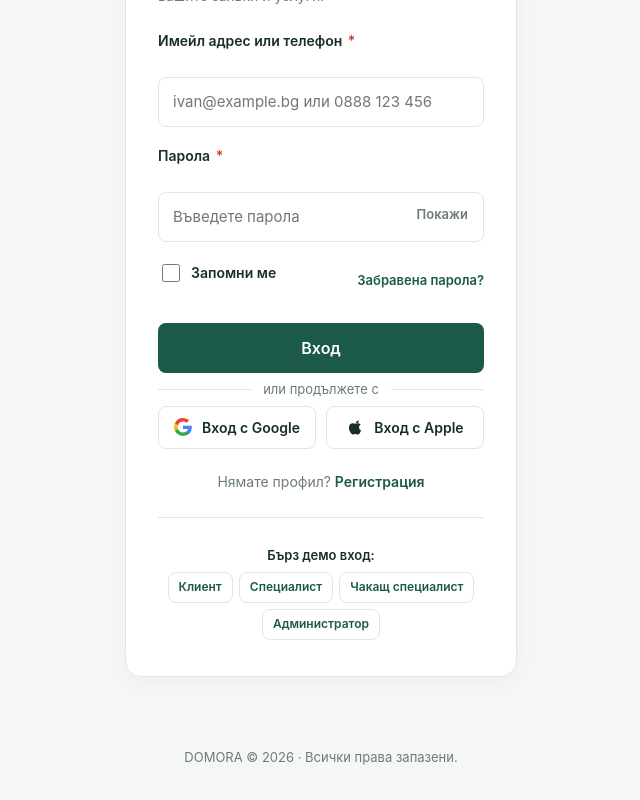
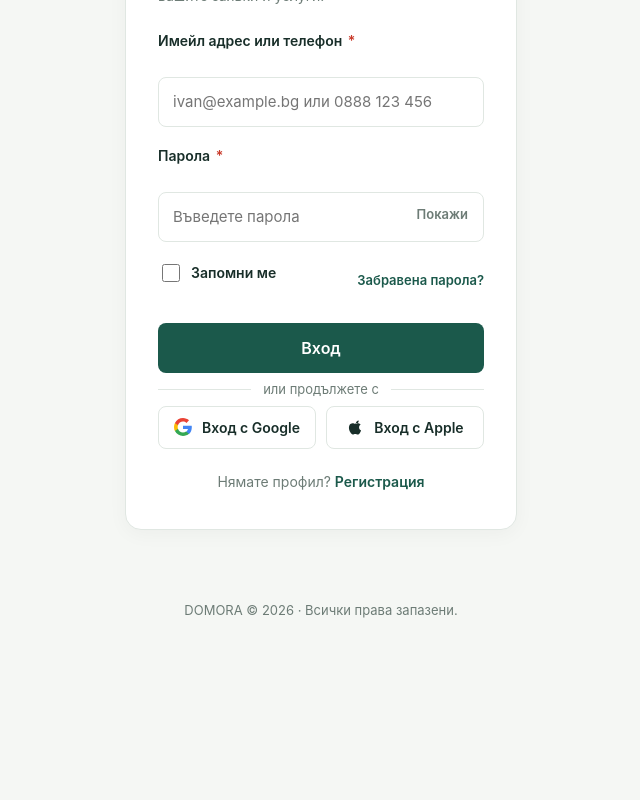
Before and after one commit to AlexzanderF/domora-app, a Next.js app: page /login in a window 1280 px wide. Shown: the part 362-1162 px from the top of the page, without its empty margins (319-959 px from the left). After the commit the page ends 1042 px from the top, so only its background shows below. Built offline with nearby package versions, Linux system fonts and the light colour scheme.

Commit message:
fix(auth): address code review findings on security, language, and component boundaries

```diff
--- a/package.json
+++ b/package.json
@@ -21,12 +21,14 @@
     "check": "npm run lint && npm run typecheck && npm run format:check && npm test"
   },
   "dependencies": {
+    "bcryptjs": "^3.0.3",
     "next": "16.3.5",
     "react": "19.3.0",
     "react-dom": "19.3.0"
   },
   "devDependencies": {
     "@playwright/test": "^1.58.0",
+    "@types/bcryptjs": "^2.4.6",
     "@types/node": "^24.0.0",
     "@types/react": "^19.0.0",
     "@types/react-dom": "^19.0.0",
--- a/src/app/(auth)/layout.tsx
+++ b/src/app/(auth)/layout.tsx
@@ -27,7 +27,7 @@ export default function AuthLayout({
             </span>
             <span>DOMORA</span>
           </Link>
-          <p className={styles.tagline}>WE TAKE CARE OF YOUR HOME</p>
+          <p className={styles.tagline}>Вашият дом. Нашата грижа.</p>
         </div>
 
         <div className={styles.card}>{children}</div>
--- a/src/app/(auth)/login/page.tsx
+++ b/src/app/(auth)/login/page.tsx
@@ -98,32 +98,6 @@ export default function LoginPage() {
       setErrorBanner("Възникна грешка при влизането в профила.");
     } finally {
       setIsSubmitting(false);
-    }
-  };
-
-  const handleQuickLogin = async (id: string, pass: string) => {
-    setIdentifier(id);
-    setPassword(pass);
-    setErrors({});
-    setErrorBanner(null);
-    setIsSubmitting(true);
-    const result = await login(id, pass, true);
-    setIsSubmitting(false);
-    if (result.success && result.user) {
-      if (
-        result.user.role === "SPECIALIST" &&
-        result.user.status === "PENDING"
-      ) {
-        router.push("/pending-approval");
-      } else if (result.user.role === "SPECIALIST") {
-        router.push("/specialist");
-      } else if (result.user.role === "ADMIN") {
-        router.push("/admin");
-      } else {
-        router.push("/");
-      }
-    } else {
-      setErrorBanner(result.error ?? "Невалиден имейл/телефон или парола.");
     }
   };
 
@@ -284,59 +258,6 @@ export default function LoginPage() {
           Регистрация
         </Link>
       </p>
-
-      <div className={styles.specialistSection}>
-        <p
-          style={{ fontWeight: 600, color: "var(--ink)", marginBottom: "8px" }}
-        >
-          Бърз демо вход:
-        </p>
-        <div
-          style={{
-            display: "flex",
-            flexWrap: "wrap",
-            gap: "6px",
-            justifyContent: "center",
-          }}
-        >
-          <button
-            type="button"
-            onClick={() => handleQuickLogin("client@domora.bg", "password123")}
-            className="secondary"
-            style={{ padding: "6px 10px", fontSize: "12px" }}
-          >
-            Клиент
-          </button>
-          <button
-            type="button"
-            onClick={() =>
-              handleQuickLogin("georgi@el-service.bg", "password123")
-            }
-            className="secondary"
-            style={{ padding: "6px 10px", fontSize: "12px" }}
-          >
-            Специалист
-          </button>
-          <button
-            type="button"
-            onClick={() =>
-              handleQuickLogin("dimitar@vik-master.bg", "password123")
-            }
-            className="secondary"
-            style={{ padding: "6px 10px", fontSize: "12px" }}
-          >
-            Чакащ специалист
-          </button>
-          <button
-            type="button"
-            onClick={() => handleQuickLogin("admin@domora.bg", "adminpassword")}
-            className="secondary"
-            style={{ padding: "6px 10px", fontSize: "12px" }}
-          >
-            Администратор
-          </button>
-        </div>
-      </div>
     </>
   );
 }
--- a/src/features/auth/auth-provider.tsx
+++ b/src/features/auth/auth-provider.tsx
@@ -22,7 +22,6 @@ import {
   registerClientInStore,
   registerSpecialistInStore,
   serverAuthSnapshot,
-  setActiveUserId,
   subscribeToAuth,
   updateUserStatusInStore,
 } from "./auth-store";
@@ -45,7 +44,6 @@ export interface AuthContextValue {
     rememberMe?: boolean,
   ) => Promise<LoginResult>;
   logout: () => Promise<void>;
-  switchUser: (user: User | null) => void;
   refreshUser: () => Promise<User | null>;
   updateStatus: (status: UserStatus) => Promise<User | null>;
   updateUserStatus: (
@@ -118,14 +116,6 @@ export function AuthProvider({ children }: { children: React.ReactNode }) {
     clearActiveSession();
   }, []);
 
-  const switchUser = useCallback((nextUser: User | null) => {
-    if (nextUser) {
-      setActiveUserId(nextUser.id);
-    } else {
-      clearActiveSession();
-    }
-  }, []);
-
   const refreshUser = useCallback(async (): Promise<User | null> => {
     return refreshActiveUser();
   }, []);
@@ -156,7 +146,6 @@ export function AuthProvider({ children }: { children: React.ReactNode }) {
         registerSpecialist,
         login,
         logout,
-        switchUser,
         refreshUser,
         updateStatus,
         updateUserStatus,
--- a/src/features/auth/auth-store.ts
+++ b/src/features/auth/auth-store.ts
@@ -1,3 +1,4 @@
+import bcrypt from "bcryptjs";
 import type {
   ClientRegistrationInput,
   SpecialistRegistrationInput,
@@ -10,7 +11,7 @@ import {
 } from "./validation";
 
 export interface StoredUser extends User {
-  password: string;
+  passwordHash: string;
 }
 
 export interface AuthSnapshot {
@@ -24,7 +25,7 @@ export const initialSeedUsers: StoredUser[] = [
     name: "Иван Иванов",
     email: "client@domora.bg",
     phone: "0888123456",
-    password: "password123",
+    passwordHash: bcrypt.hashSync("password", 10),
     role: "CLIENT",
     status: "ACTIVE",
     createdAt: "2026-01-15T10:00:00.000Z",
@@ -35,7 +36,7 @@ export const initialSeedUsers: StoredUser[] = [
     name: "Димитър Петров",
     email: "dimitar@vik-master.bg",
     phone: "0888765432",
-    password: "password123",
+    passwordHash: bcrypt.hashSync("password", 10),
     role: "SPECIALIST",
     status: "PENDING",
     specialistProfile: {
@@ -54,7 +55,7 @@ export const initialSeedUsers: StoredUser[] = [
     name: "Георги Тодоров",
     email: "georgi@el-service.bg",
     phone: "0878123456",
-    password: "password123",
+    passwordHash: bcrypt.hashSync("password", 10),
     role: "SPECIALIST",
     status: "ACTIVE",
     specialistProfile: {
@@ -71,7 +72,7 @@ export const initialSeedUsers: StoredUser[] = [
     name: "Стоян Василев",
     email: "stoyan@remonti-stoyan.bg",
     phone: "0887112233",
-    password: "password123",
+    passwordHash: bcrypt.hashSync("password", 10),
     role: "SPECIALIST",
     status: "REJECTED",
     specialistProfile: {
@@ -90,7 +91,7 @@ export const initialSeedUsers: StoredUser[] = [
     name: "Администратор",
     email: "admin@domora.bg",
     phone: "0899000111",
-    password: "adminpassword",
+    passwordHash: bcrypt.hashSync("password", 10),
     role: "ADMIN",
     status: "ACTIVE",
     createdAt: "2026-01-01T08:00:00.000Z",
@@ -196,7 +197,7 @@ function safeSessionStorageRemove(key: string): void {
 
 export function toPublicUser(stored: StoredUser): User {
   // eslint-disable-next-line @typescript-eslint/no-unused-vars
-  const { password, ...user } = stored;
+  const { passwordHash, ...user } = stored;
   return user;
 }
 
@@ -206,19 +207,32 @@ export function getStoredUsers(): StoredUser[] {
     try {
       const parsed = JSON.parse(json);
       if (Array.isArray(parsed) && parsed.length > 0) {
+        // Ensure legacy records with plaintext password get migrated to passwordHash
+        const normalized: StoredUser[] = parsed.map(
+          (u: Partial<StoredUser> & { password?: string }) => {
+            if (!u.passwordHash && u.password) {
+              const { password: legacyPassword, ...rest } = u;
+              return {
+                ...rest,
+                passwordHash: bcrypt.hashSync(legacyPassword, 10),
+              } as StoredUser;
+            }
+            return u as StoredUser;
+          },
+        );
         // Ensure initial seed users exist even if stored users list is modified
-        const existingIds = new Set(parsed.map((u: StoredUser) => u.id));
+        const existingIds = new Set(normalized.map((u: StoredUser) => u.id));
         const missingSeeds = initialSeedUsers.filter(
           (seed) => !existingIds.has(seed.id),
         );
         if (missingSeeds.length > 0) {
-          const merged = [...parsed, ...missingSeeds];
+          const merged = [...normalized, ...missingSeeds];
           memoryUsers = merged;
           safeLocalStorageSet(STORAGE_KEY_USERS, JSON.stringify(merged));
           return merged;
         }
-        memoryUsers = parsed;
-        return parsed;
+        memoryUsers = normalized;
+        return normalized;
       }
     } catch {
       // Fallback to memory
@@ -269,12 +283,6 @@ export function setActiveUserId(id: string | null, rememberMe = true): void {
 export function getActiveUser(): User | null {
   const id = getActiveUserId();
   if (!id) return null;
-  const users = getStoredUsers();
-  const found = users.find((u) => u.id === id);
-  return found ? toPublicUser(found) : null;
-}
-
-export function findUserById(id: string): User | null {
   const users = getStoredUsers();
   const found = users.find((u) => u.id === id);
   return found ? toPublicUser(found) : null;
@@ -364,7 +372,7 @@ export function registerClientInStore(input: ClientRegistrationInput): User {
     name: input.name.trim(),
     email: trimmedEmail,
     phone: input.phone.trim(),
-    password: input.password,
+    passwordHash: bcrypt.hashSync(input.password, 10),
     role: "CLIENT",
     status: "ACTIVE",
     createdAt: now,
@@ -416,7 +424,7 @@ export function registerSpecialistInStore(
     name: input.name.trim(),
     email: trimmedEmail,
     phone: input.phone.trim(),
-    password: input.password,
+    passwordHash: bcrypt.hashSync(input.password, 10),
     role: "SPECIALIST",
     status: "PENDING",
     specialistProfile: {
@@ -449,7 +457,10 @@ export function authenticateUser(
 ): User | null {
   const users = getStoredUsers();
   const match = users.find(
-    (u) => matchesIdentifier(u, identifier) && u.password === password,
+    (u) =>
+      matchesIdentifier(u, identifier) &&
+      Boolean(u.passwordHash) &&
+      bcrypt.compareSync(password, u.passwordHash),
   );
 
   if (!match) {
```
Also changed, not shown: src/app/(auth)/pending-approval/page.tsx (+1 -31 lines), src/components/layout/app-shell.tsx (+2 -68 lines), src/components/layout/header-account.tsx (added, +75 -0 lines), 1 other file (tests, documents, lock files or other folders).
